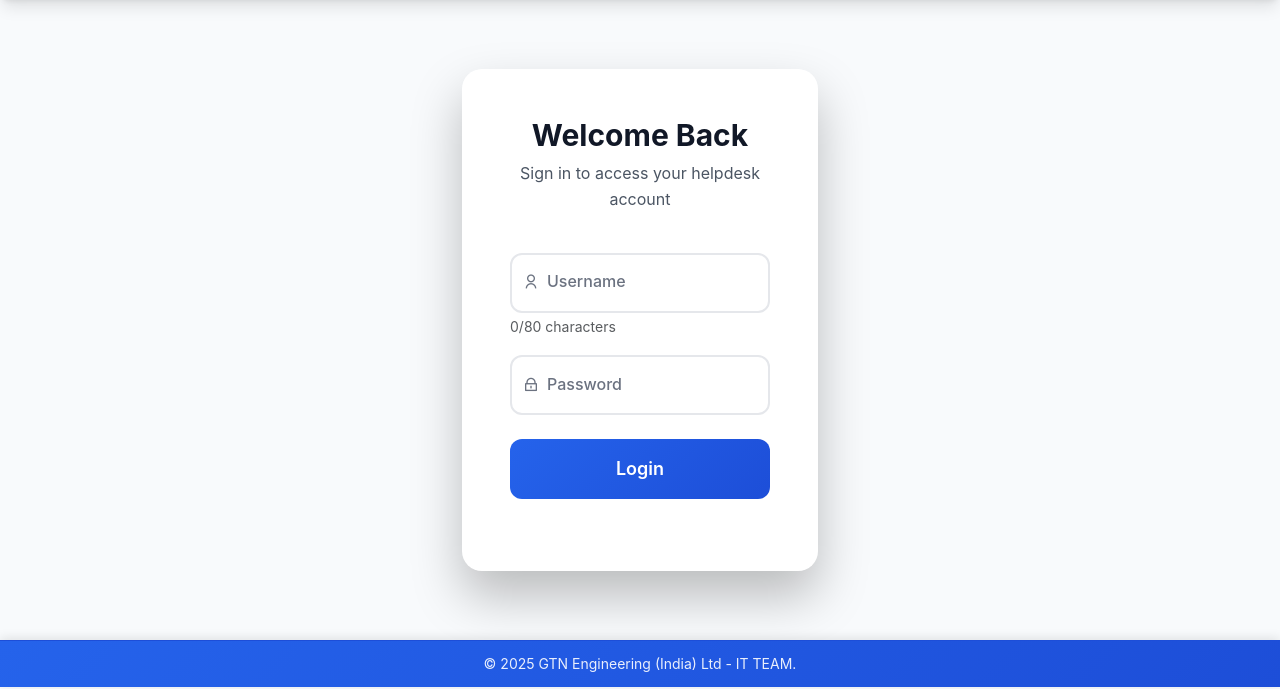
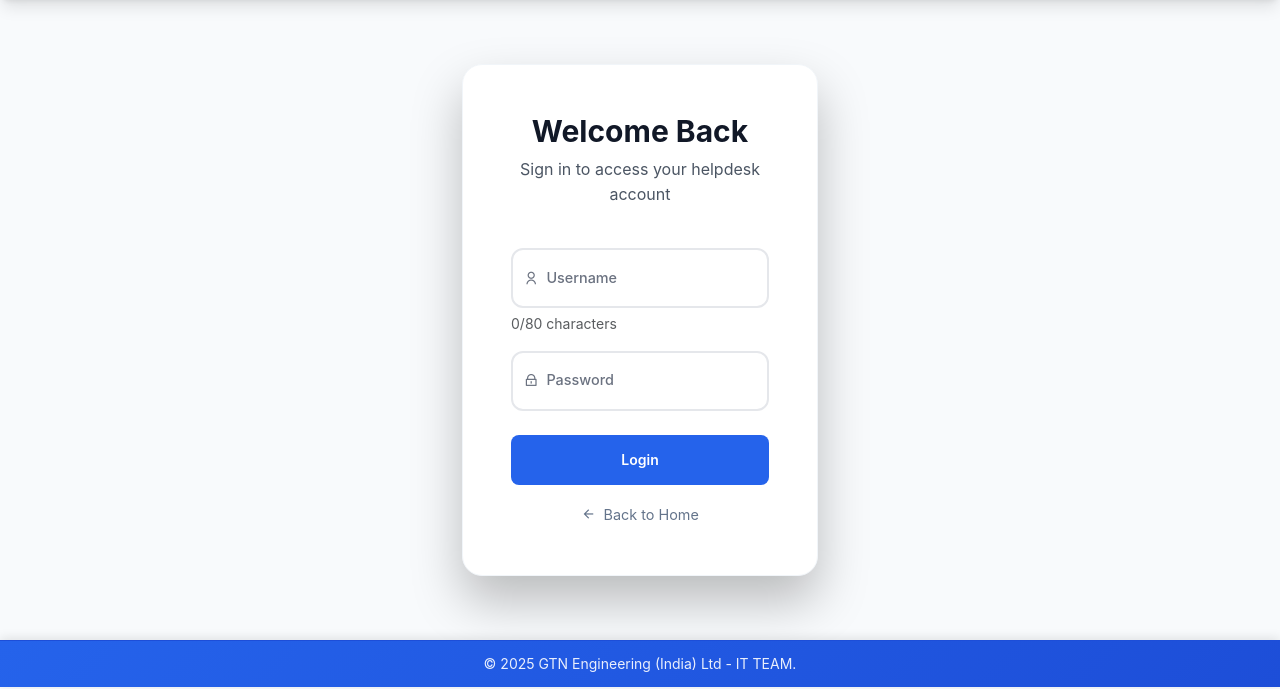
Before and after one commit to narain-karthik/GTN-29-06-2025_11AM, a Flask app: page /login in a window 1280 px wide. Shown: the part 111-800 px from the top of the page. Run offline with Flask 3, Linux system fonts and the light colour scheme; some libraries are stand-ins or nearby versions.

Commit message:
Enhance login form with a cleaner design and a direct link back to homepage
Updates login form styling and adds a "Back to Home" link using HTML and CSS in `common_login.html` and `style.css`.

Replit-Commit-Author: Agent
Replit-Commit-Session-Id: fbaa3605-caaf-4d58-8eed-19ad177d5b8b
Replit-Commit-Screenshot-Url: https://storage.googleapis.com/screenshot-production-us-central1/bdaee034-124b-4f81-9893-bd6d51f88ad8/ce0c72b4-ce8d-4c41-a062-9a900d59fb38.jpg

```diff
--- a/static/style.css
+++ b/static/style.css
@@ -83,6 +83,69 @@ body, html {
     height: 100%;
 }
 
+/* Lite login form styles */
+.login-card {
+    background: white;
+    border-radius: 12px;
+    padding: 2rem;
+    width: 100%;
+    max-width: 400px;
+    box-shadow: 0 4px 12px rgba(0, 0, 0, 0.08);
+    border: 1px solid #f1f5f9;
+}
+
+.login-btn-lite {
+    height: 50px;
+    border-radius: 8px;
+    font-size: 1rem;
+    font-weight: 500;
+    background: var(--primary-color);
+    border: none;
+    transition: var(--transition-base);
+}
+
+.login-btn-lite:hover {
+    background: var(--primary-dark);
+    transform: translateY(-1px);
+    box-shadow: 0 4px 12px rgba(37, 99, 235, 0.2);
+}
+
+.modern-login-form .form-control {
+    height: 50px;
+    border: 1px solid #e2e8f0;
+    border-radius: 8px;
+    font-size: 0.95rem;
+    padding: 0.75rem;
+    transition: var(--transition-base);
+}
+
+.modern-login-form .form-control:focus {
+    border-color: var(--primary-color);
+    box-shadow: 0 0 0 2px rgba(37, 99, 235, 0.1);
+}
+
+.modern-login-form .form-floating > label {
+    padding: 0.75rem;
+    color: #64748b;
+    font-weight: 400;
+    font-size: 0.9rem;
+}
+
+.back-home-link {
+    color: #64748b;
+    text-decoration: none;
+    font-size: 0.9rem;
+    transition: var(--transition-base);
+    display: inline-flex;
+    align-items: center;
+    gap: 0.5rem;
+}
+
+.back-home-link:hover {
+    color: var(--primary-color);
+    text-decoration: none;
+}
+
 /* Header */
 .header {
     background: linear-gradient(135deg, var(--primary-color) 0%, var(--primary-dark) 100%);
--- a/templates/common_login.html
+++ b/templates/common_login.html
@@ -42,10 +42,16 @@
                             {% endif %}
                         </div>
 
-                        <div class="d-grid mb-4">
-                            {{ form.submit(class="btn btn-primary btn-lg login-btn") }}
+                        <div class="d-grid mb-3">
+                            {{ form.submit(class="btn btn-primary btn-lg login-btn-lite") }}
                         </div>
                     </form>
+
+                    <div class="text-center mt-3">
+                        <a href="{{ url_for('index') }}" class="back-home-link">
+                            <i class="ri-arrow-left-line"></i> Back to Home
+                        </a>
+                    </div>
                 </div>
             </div>
         </div>
```
